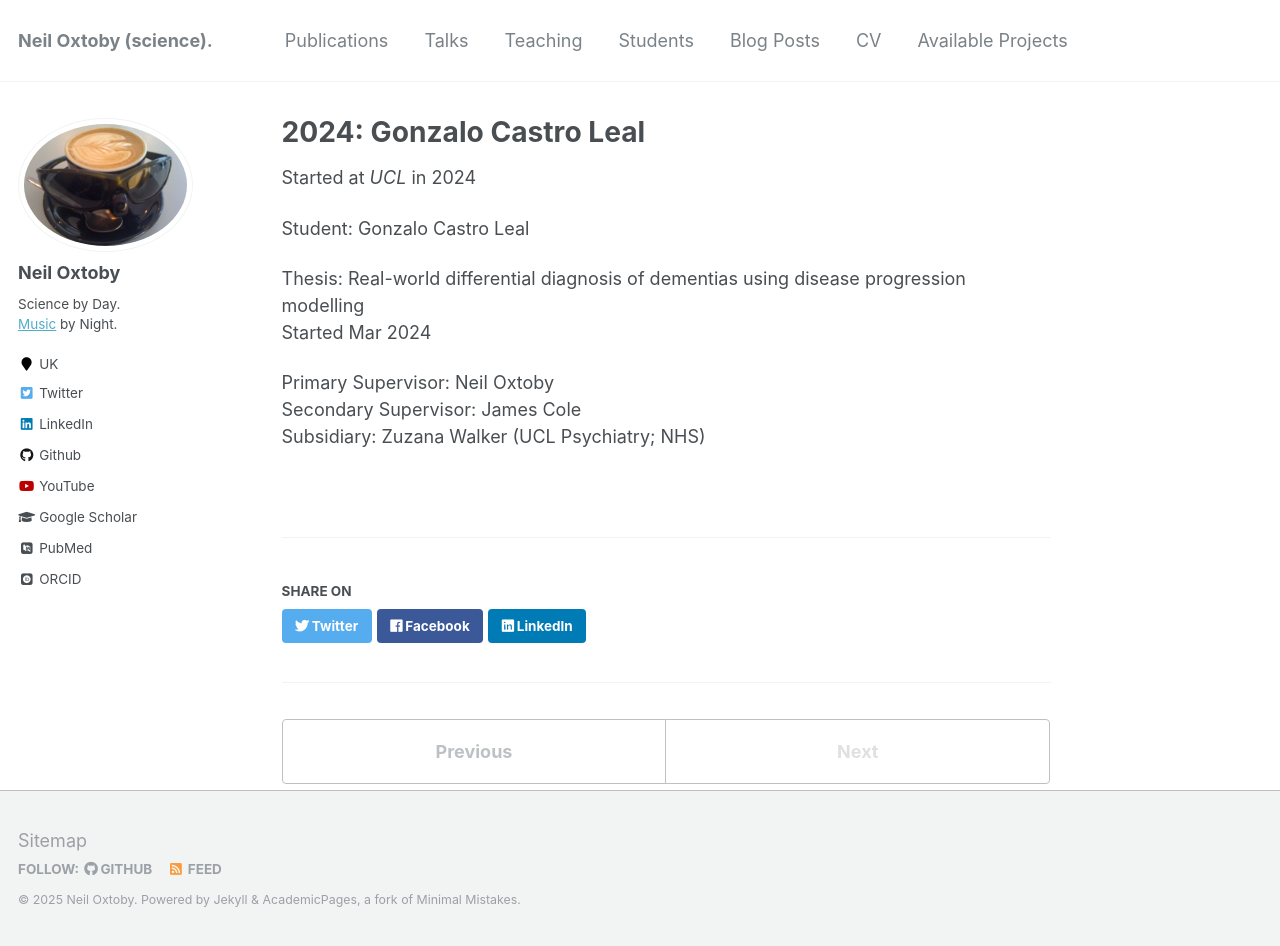
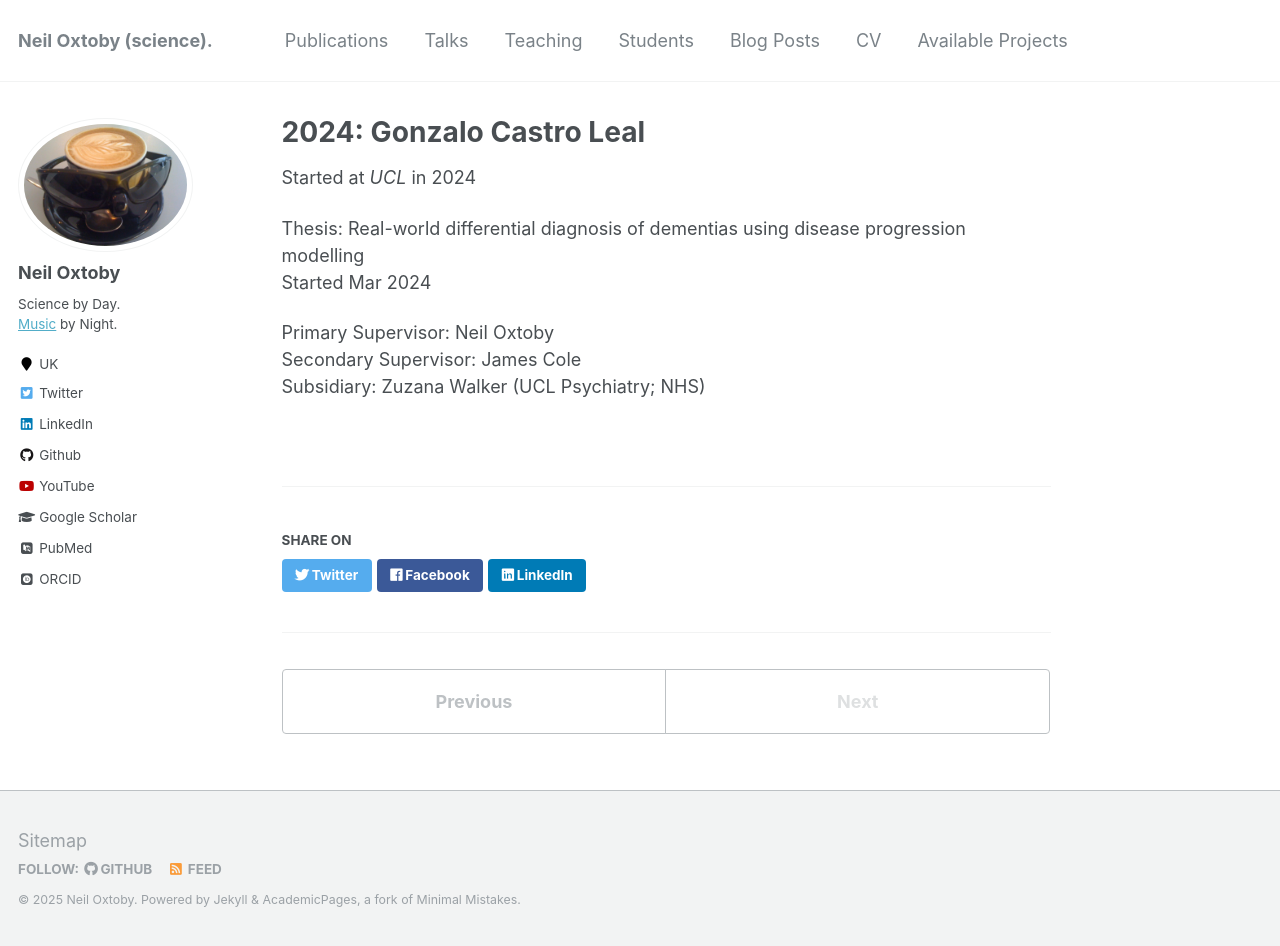
Before and after one commit to noxtoby/science, a Jekyll site: the page built from _students/2024-1-gonzalo-castro-leal.md, in a window 1280 px wide and 946 px high. Built offline with Jekyll 4.4.1, drawn with Linux system fonts in a browser that asks for light colours; some web fonts are replaced.

Commit message:
Experimenting with student page

```diff
--- a/_students/2024-1-gonzalo-castro-leal.md
+++ b/_students/2024-1-gonzalo-castro-leal.md
@@ -5,8 +5,6 @@ permalink: /students/2024/1-gonzalo-castro
 date: 01/03/2024
 venue: 'UCL'
 ---
-Student: Gonzalo Castro Leal
-
 Thesis: Real-world differential diagnosis of dementias using disease progression modelling<br/>
 Started Mar 2024
 
```
